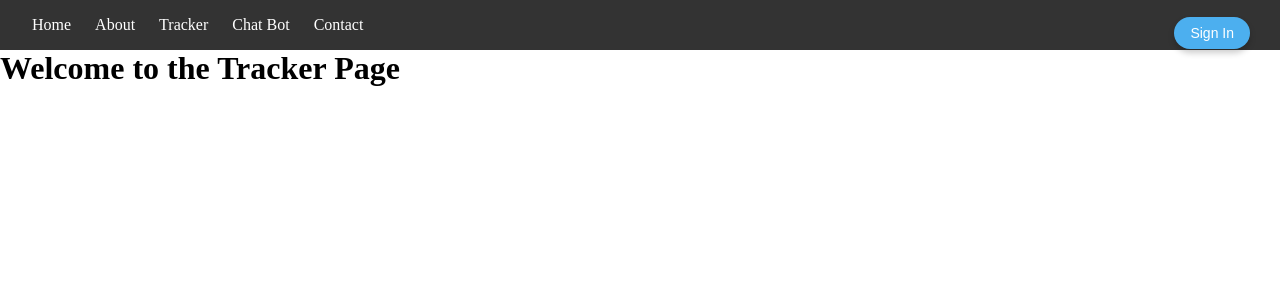
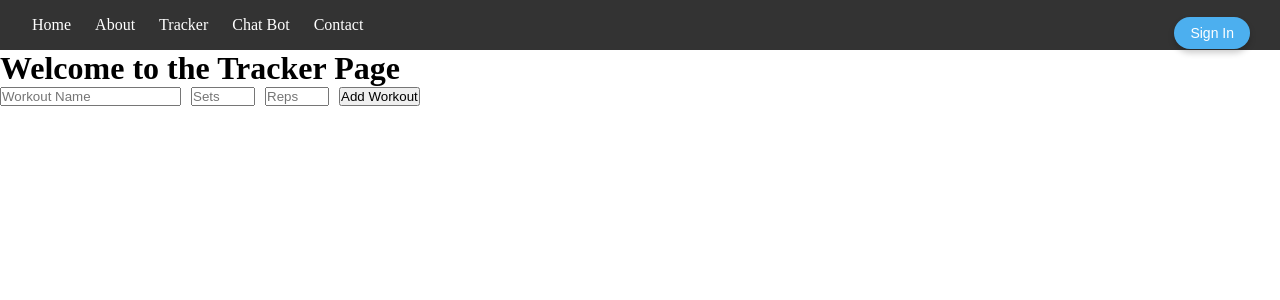
Before and after one commit to Amsan5941/ForgeFit, a React (Vite) app: page /tracker in a window 1280 px wide. Shown: the top 300 px of the page. Built offline with nearby package versions, Linux system fonts and the light colour scheme.

Commit message:
Inital layout for tracker page

```diff
--- a/src/Components/Tracker/Tracker.jsx
+++ b/src/Components/Tracker/Tracker.jsx
@@ -1,9 +1,60 @@
-import React from 'react'
+import React, { useState } from 'react'
 
 const Tracker = () => {
+  const [workout, setWorkout] = useState('');
+  const [sets, setSets] = useState('');
+  const [reps, setReps] = useState('');
+  const [entries, setEntries] = useState([]);
+
+  const handleSubmit = (e) => {
+    e.preventDefault();
+    if (workout && sets && reps) {
+      setEntries([...entries, { workout, sets, reps }]);
+      setWorkout('');
+      setSets('');
+      setReps('');
+    }
+  };
+
   return (
     <div>
       <h1>Welcome to the Tracker Page</h1>
+      <form onSubmit={handleSubmit} style={{ marginBottom: '20px' }}>
+        <input
+          type="text"
+          placeholder="Workout Name"
+          value={workout}
+          onChange={e => setWorkout(e.target.value)}
+          required
+          style={{ marginRight: '10px' }}
+        />
+        <input
+          type="number"
+          placeholder="Sets"
+          value={sets}
+          onChange={e => setSets(e.target.value)}
+          min="1"
+          required
+          style={{ marginRight: '10px', width: '60px' }}
+        />
+        <input
+          type="number"
+          placeholder="Reps"
+          value={reps}
+          onChange={e => setReps(e.target.value)}
+          min="1"
+          required
+          style={{ marginRight: '10px', width: '60px' }}
+        />
+        <button type="submit">Add Workout</button>
+      </form>
+      <ul>
+        {entries.map((entry, idx) => (
+          <li key={idx}>
+            <strong>{entry.workout}</strong>: {entry.sets} sets x {entry.reps} reps
+          </li>
+        ))}
+      </ul>
     </div>
   )
 }
```
